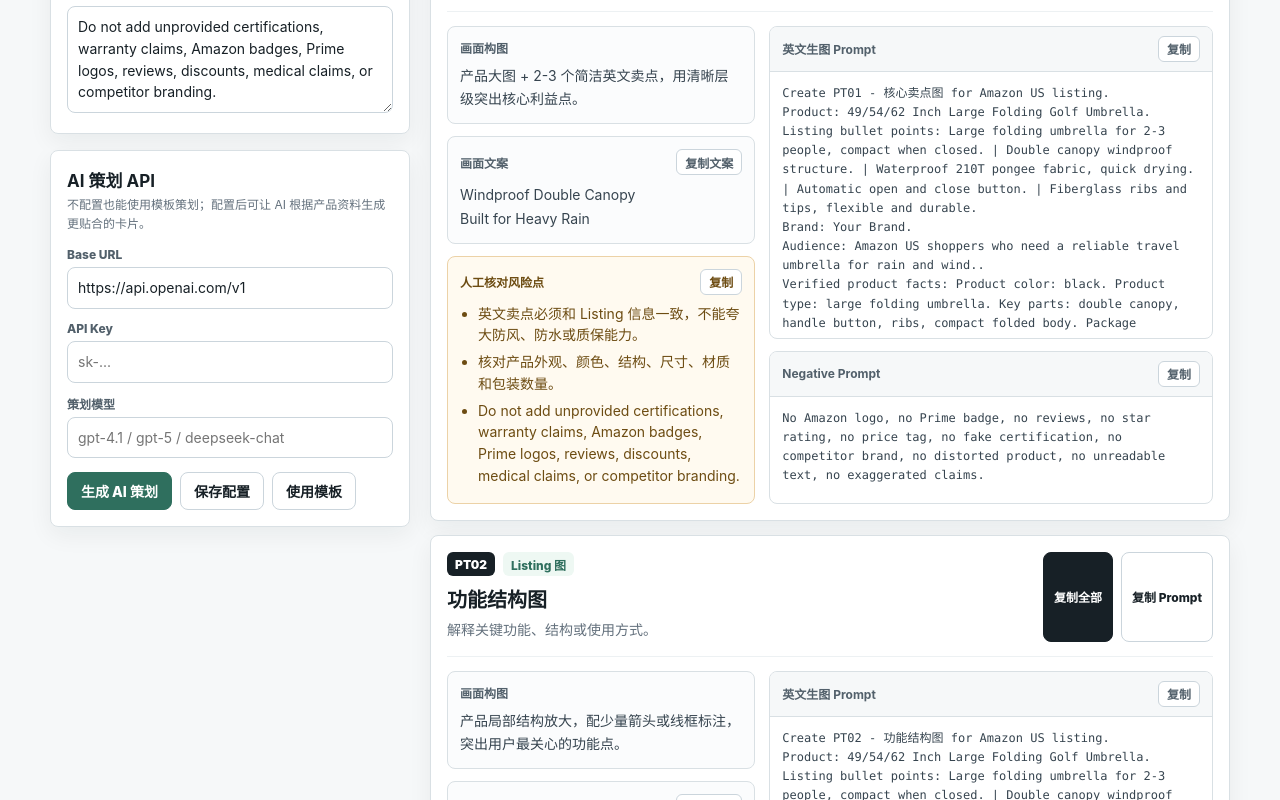
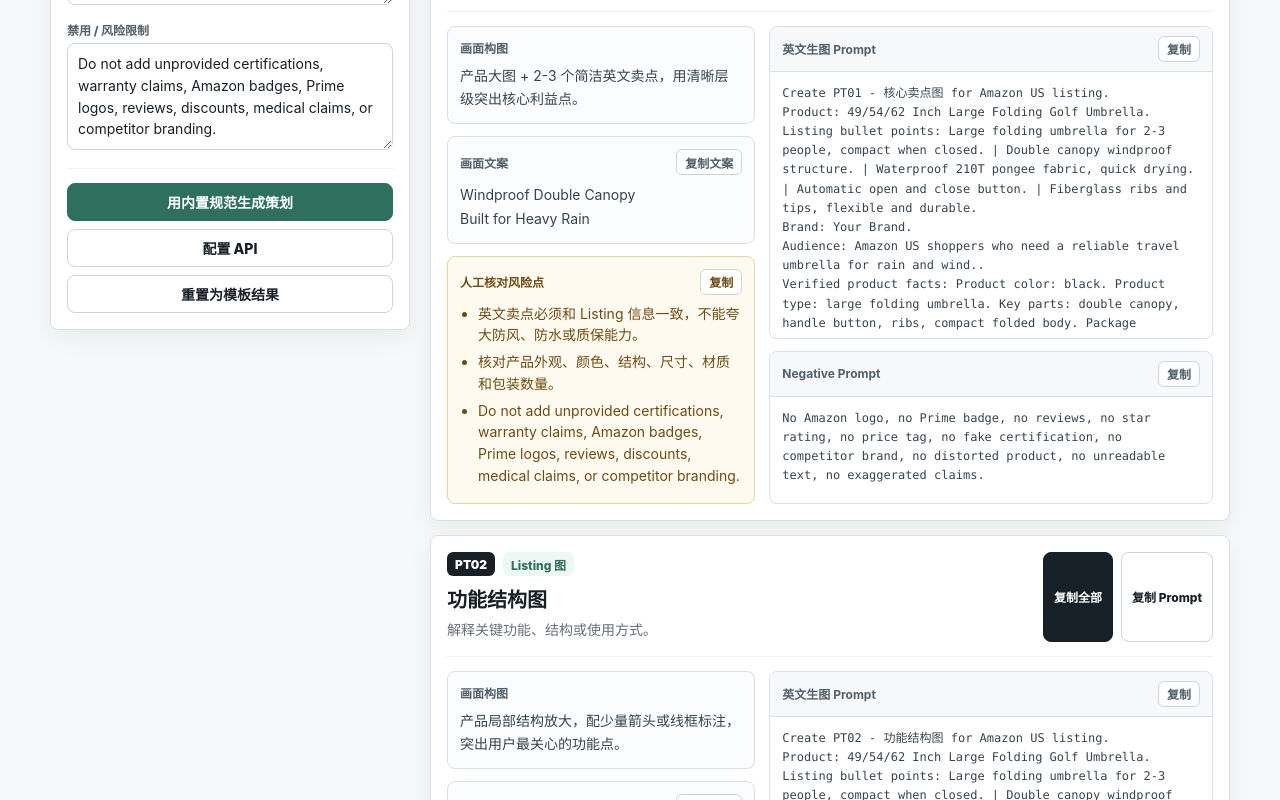
Before and after one commit to WoodSlope/amazon-ai-planner, a React (Vite) app: page / in a window 1280 px wide. Shown: the part 1027-1827 px from the top of the page. Built offline with nearby package versions, Linux system fonts and the light colour scheme.

Commit message:
Move API configuration into modal

```diff
--- a/src/App.tsx
+++ b/src/App.tsx
@@ -385,6 +385,7 @@ function formatPlanForCopy(plan: PlanCard) {
 export default function App() {
   const [draft, setDraft] = useState<ProductDraft>(DEFAULT_DRAFT)
   const [apiConfig, setApiConfig] = useState<ApiConfig>(() => loadApiConfig())
+  const [showApiModal, setShowApiModal] = useState(false)
   const [includeAPlus, setIncludeAPlus] = useState(true)
   const [activeKind, setActiveKind] = useState<'all' | PlanKind>('all')
   const [copiedKey, setCopiedKey] = useState('')
@@ -394,6 +395,7 @@ export default function App() {
   const templatePlans = useMemo(() => buildPlans(draft, includeAPlus), [draft, includeAPlus])
   const plans = aiPlans?.length ? aiPlans : templatePlans
   const visiblePlans = plans.filter((plan) => activeKind === 'all' || plan.kind === activeKind)
+  const hasApiConfig = Boolean(apiConfig.baseUrl.trim() && apiConfig.apiKey.trim() && apiConfig.model.trim())
 
   const updateDraft = (key: keyof ProductDraft, value: string) => {
     setDraft((current) => ({ ...current, [key]: value }))
@@ -409,8 +411,19 @@ export default function App() {
 
   const saveApiConfig = () => {
     window.localStorage.setItem(API_CONFIG_STORAGE_KEY, JSON.stringify(apiConfig))
+    setShowApiModal(false)
     setCopiedKey('api-config')
     window.setTimeout(() => setCopiedKey((current) => (current === 'api-config' ? '' : current)), 1200)
+  }
+
+  const generatePlan = () => {
+    if (hasApiConfig) {
+      void runAiPlanner()
+      return
+    }
+    useTemplatePlans()
+    setPlannerStatus('done')
+    setPlannerMessage(`已使用内置亚马逊图片规范模板生成 ${templatePlans.length} 张策划卡片。`)
   }
 
   const runAiPlanner = async () => {
@@ -459,7 +472,7 @@ export default function App() {
             <div className="panel-head">
               <div>
                 <h2>产品输入</h2>
-                <p>填得越具体，卡片里的 Prompt 越稳。</p>
+                <p>填好资料后点击生成。未配置 API 时使用内置规范模板；配置 API 后调用 AI 生成更贴合的策划。</p>
               </div>
               <label className="checkbox-line">
                 <input type="checkbox" checked={includeAPlus} onChange={(event) => setIncludeAPlus(event.target.checked)} />
@@ -474,25 +487,20 @@ export default function App() {
             <TextInput label="目标人群" value={draft.audience} onChange={(value) => updateDraft('audience', value)} />
             <TextArea label="视觉风格" rows={3} value={draft.style} onChange={(value) => updateDraft('style', value)} />
             <TextArea label="禁用 / 风险限制" rows={4} value={draft.forbidden} onChange={(value) => updateDraft('forbidden', value)} />
-          </section>
 
-          <section className="panel">
-            <div className="panel-head single">
-              <h2>AI 策划 API</h2>
-              <p>不配置也能使用模板策划；配置后可让 AI 根据产品资料生成更贴合的卡片。</p>
-            </div>
-            <TextInput label="Base URL" value={apiConfig.baseUrl} placeholder="https://api.openai.com/v1" onChange={(value) => setApiConfig((current) => ({ ...current, baseUrl: value }))} />
-            <TextInput label="API Key" type="password" value={apiConfig.apiKey} placeholder="sk-..." onChange={(value) => setApiConfig((current) => ({ ...current, apiKey: value }))} />
-            <TextInput label="策划模型" value={apiConfig.model} placeholder="gpt-4.1 / gpt-5 / deepseek-chat" onChange={(value) => setApiConfig((current) => ({ ...current, model: value }))} />
-            <div className="api-actions">
-              <button type="button" className="button success" onClick={runAiPlanner} disabled={plannerStatus === 'running'}>
-                {plannerStatus === 'running' ? 'AI 策划中...' : '生成 AI 策划'}
+            <div className="generate-panel">
+              <button type="button" className="button success wide" onClick={generatePlan} disabled={plannerStatus === 'running'}>
+                {plannerStatus === 'running'
+                  ? 'AI 策划中...'
+                  : hasApiConfig
+                    ? '生成 AI 策划'
+                    : '用内置规范生成策划'}
               </button>
-              <button type="button" className="button" onClick={saveApiConfig}>
-                {copiedKey === 'api-config' ? '已保存' : '保存配置'}
+              <button type="button" className="button wide" onClick={() => setShowApiModal(true)}>
+                {hasApiConfig ? 'API 已配置' : '配置 API'}
               </button>
-              <button type="button" className="button" onClick={useTemplatePlans}>
-                使用模板
+              <button type="button" className="button wide" onClick={useTemplatePlans}>
+                重置为模板结果
               </button>
             </div>
             {plannerMessage && (
@@ -576,6 +584,35 @@ export default function App() {
           </div>
         </section>
       </main>
+
+      {showApiModal && (
+        <div className="modal-backdrop" role="presentation" onClick={() => setShowApiModal(false)}>
+          <section className="api-modal" role="dialog" aria-modal="true" aria-labelledby="api-modal-title" onClick={(event) => event.stopPropagation()}>
+            <div className="modal-head">
+              <div>
+                <h2 id="api-modal-title">API 配置</h2>
+                <p>这里配置的是“策划 API”，用于生成图片策划和 Prompt，不会直接生图。</p>
+              </div>
+              <button type="button" className="icon-button" aria-label="关闭" onClick={() => setShowApiModal(false)}>×</button>
+            </div>
+            <TextInput label="Base URL" value={apiConfig.baseUrl} placeholder="https://api.openai.com/v1" onChange={(value) => setApiConfig((current) => ({ ...current, baseUrl: value }))} />
+            <TextInput label="API Key" type="password" value={apiConfig.apiKey} placeholder="sk-..." onChange={(value) => setApiConfig((current) => ({ ...current, apiKey: value }))} />
+            <TextInput label="策划模型" value={apiConfig.model} placeholder="gpt-4.1 / gpt-5 / deepseek-chat" onChange={(value) => setApiConfig((current) => ({ ...current, model: value }))} />
+            <div className="modal-note">
+              <strong>说明</strong>
+              <span>Base URL 只是接口地址；真正调用还需要 API Key 和模型。配置会保存在当前浏览器 localStorage，不会上传到 GitHub。</span>
+            </div>
+            <div className="modal-actions">
+              <button type="button" className="button success" onClick={saveApiConfig}>
+                保存配置
+              </button>
+              <button type="button" className="button" onClick={() => setShowApiModal(false)}>
+                取消
+              </button>
+            </div>
+          </section>
+        </div>
+      )}
     </div>
   )
 }
--- a/src/index.css
+++ b/src/index.css
@@ -72,7 +72,9 @@ h1 {
 
 .header-actions,
 .card-actions,
-.api-actions {
+.api-actions,
+.generate-panel,
+.modal-actions {
   display: flex;
   flex-wrap: wrap;
   gap: 8px;
@@ -103,6 +105,10 @@ h1 {
   border-color: #2f6f5e;
   background: #2f6f5e;
   color: #ffffff;
+}
+
+.button.wide {
+  width: 100%;
 }
 
 .button.small {
@@ -212,8 +218,14 @@ h1 {
   box-shadow: 0 0 0 3px rgba(47, 111, 94, 0.12);
 }
 
-.api-actions {
+.api-actions,
+.generate-panel {
   margin-top: 14px;
+}
+
+.generate-panel {
+  padding-top: 14px;
+  border-top: 1px solid #edf1f3;
 }
 
 .status-message {
@@ -463,6 +475,76 @@ h1 {
   word-break: break-word;
 }
 
+.modal-backdrop {
+  position: fixed;
+  inset: 0;
+  z-index: 30;
+  display: grid;
+  place-items: center;
+  padding: 20px;
+  background: rgba(15, 23, 42, 0.42);
+}
+
+.api-modal {
+  width: min(520px, 100%);
+  max-height: calc(100vh - 40px);
+  overflow: auto;
+  border: 1px solid #d9e0e4;
+  border-radius: 10px;
+  background: #ffffff;
+  padding: 18px;
+  box-shadow: 0 24px 80px rgba(15, 23, 42, 0.28);
+}
+
+.modal-head {
+  display: flex;
+  justify-content: space-between;
+  gap: 16px;
+  align-items: flex-start;
+  padding-bottom: 12px;
+  border-bottom: 1px solid #edf1f3;
+}
+
+.modal-head h2 {
+  font-size: 20px;
+}
+
+.modal-head p {
+  margin-top: 6px;
+  color: #64717d;
+  font-size: 13px;
+  line-height: 1.6;
+}
+
+.icon-button {
+  width: 34px;
+  height: 34px;
+  border: 1px solid #cbd5dc;
+  border-radius: 8px;
+  background: #ffffff;
+  color: #52606b;
+  font-size: 22px;
+  line-height: 1;
+}
+
+.modal-note {
+  display: grid;
+  gap: 4px;
+  margin-top: 12px;
+  padding: 10px;
+  border: 1px solid #ecd2a7;
+  border-radius: 8px;
+  background: #fffaf0;
+  color: #6d4c12;
+  font-size: 12px;
+  line-height: 1.6;
+}
+
+.modal-actions {
+  justify-content: flex-end;
+  margin-top: 16px;
+}
+
 @media (max-width: 980px) {
   .app-header,
   .workspace,
```
